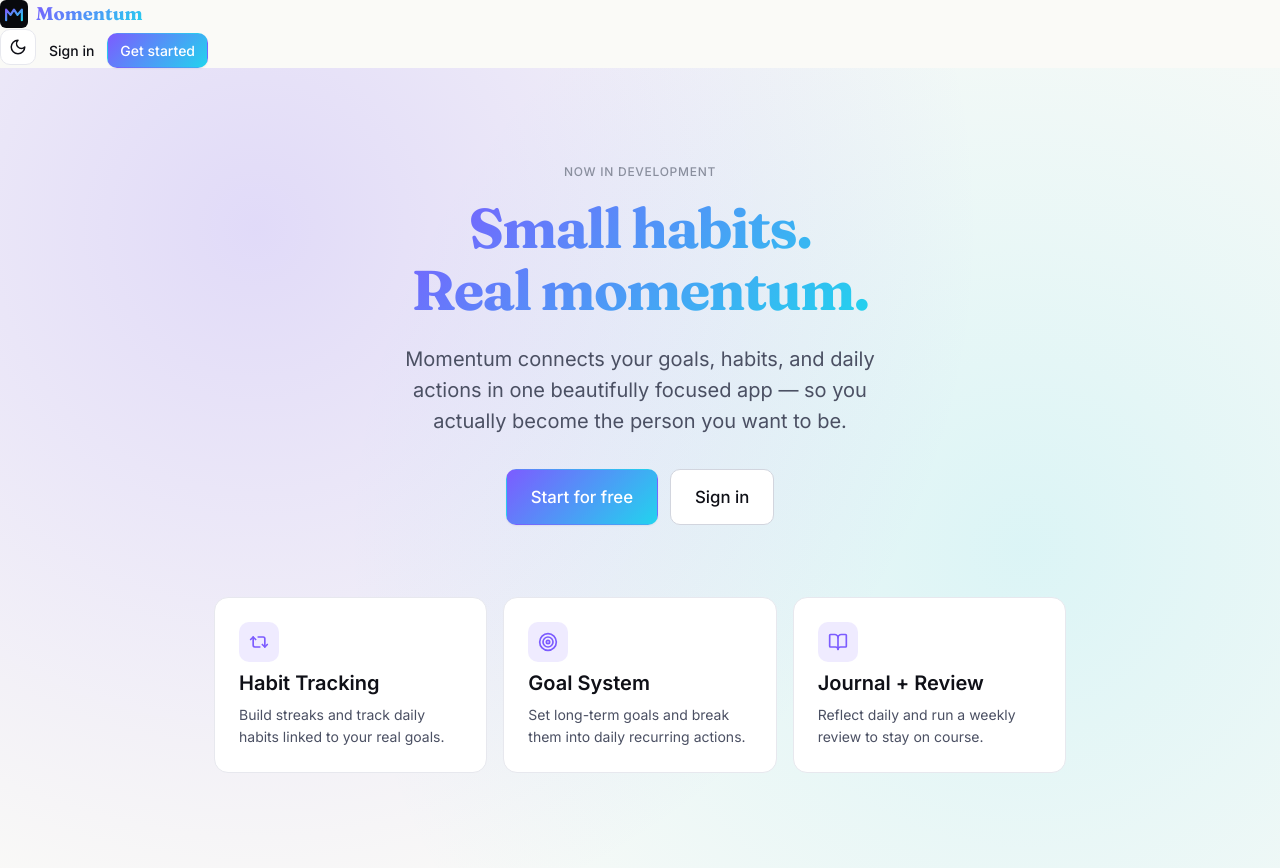
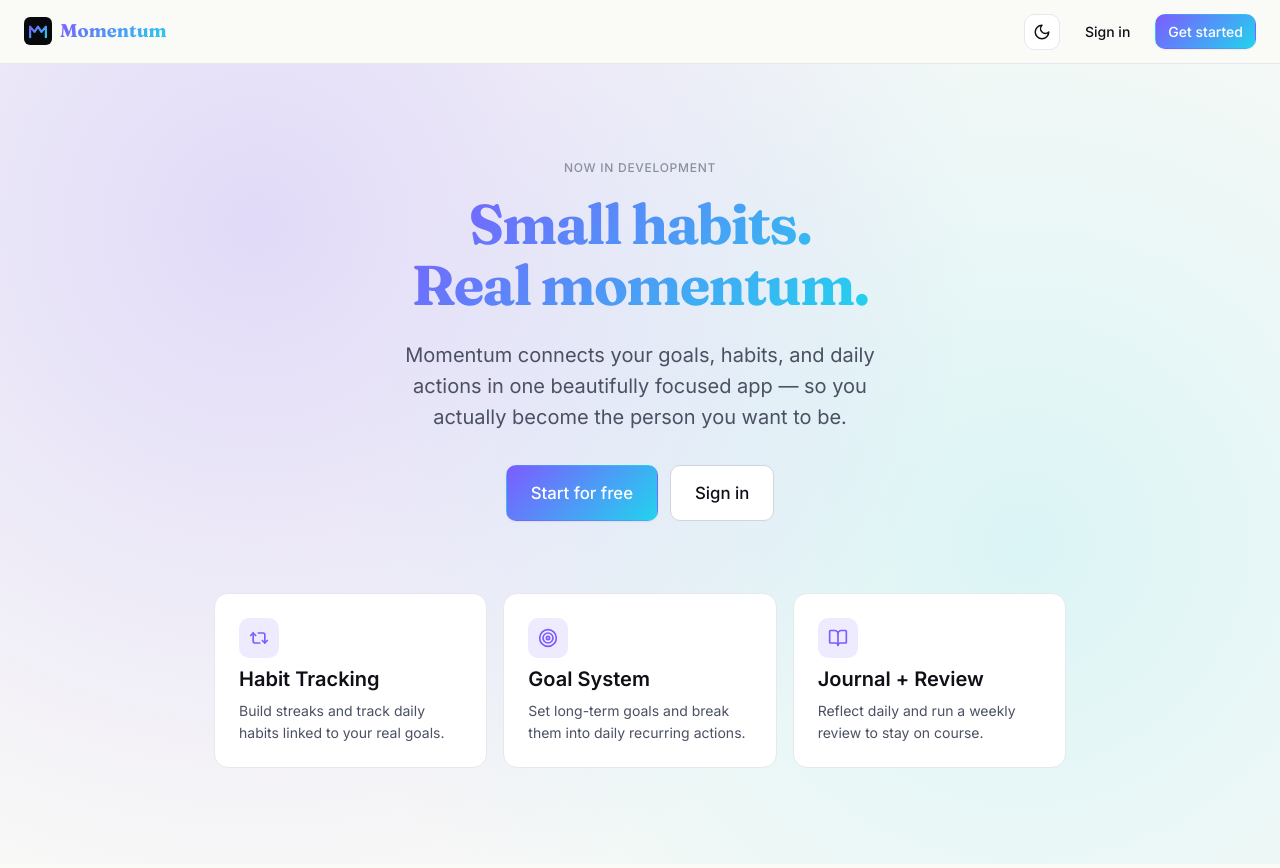
Before and after one commit to KethanKumar13/momentum, a React (Vite) app: page / in a window 1280 px wide. Built offline with nearby package versions, Linux system fonts and the light colour scheme.

Commit message:
fix: add missing PublicLayout CSS

```diff
--- a/src/layouts/PublicLayout.module.css
+++ b/src/layouts/PublicLayout.module.css
@@ -0,0 +1,26 @@
+.wrapper {
+  min-height: 100dvh;
+  display: flex;
+  flex-direction: column;
+  background: var(--bg-base);
+}
+
+.header {
+  display: flex;
+  align-items: center;
+  justify-content: space-between;
+  padding: 0 var(--sp-6);
+  height: 64px;
+  border-bottom: 1px solid var(--border-subtle);
+  position: sticky;
+  top: 0;
+  background: var(--bg-base);
+  backdrop-filter: blur(12px);
+  z-index: var(--z-sticky);
+}
+
+.nav {
+  display: flex;
+  align-items: center;
+  gap: var(--sp-3);
+}
```
